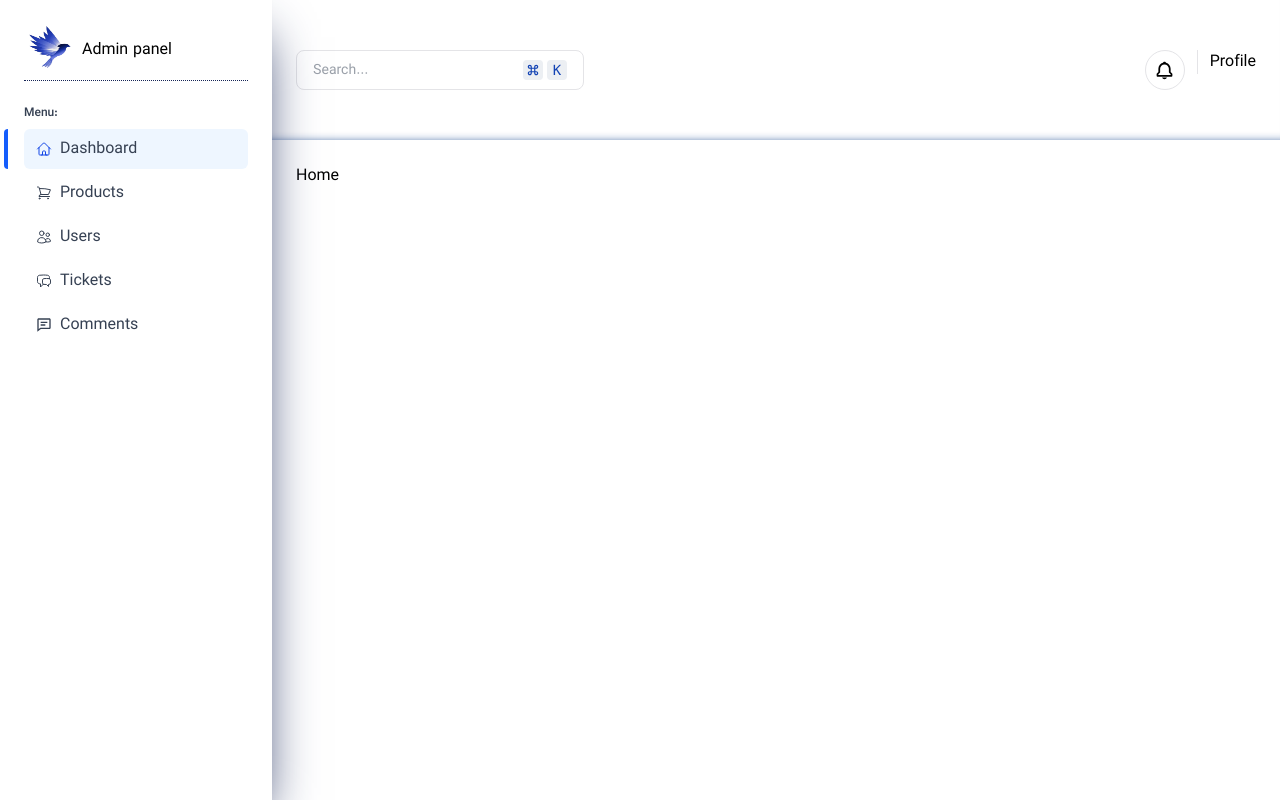
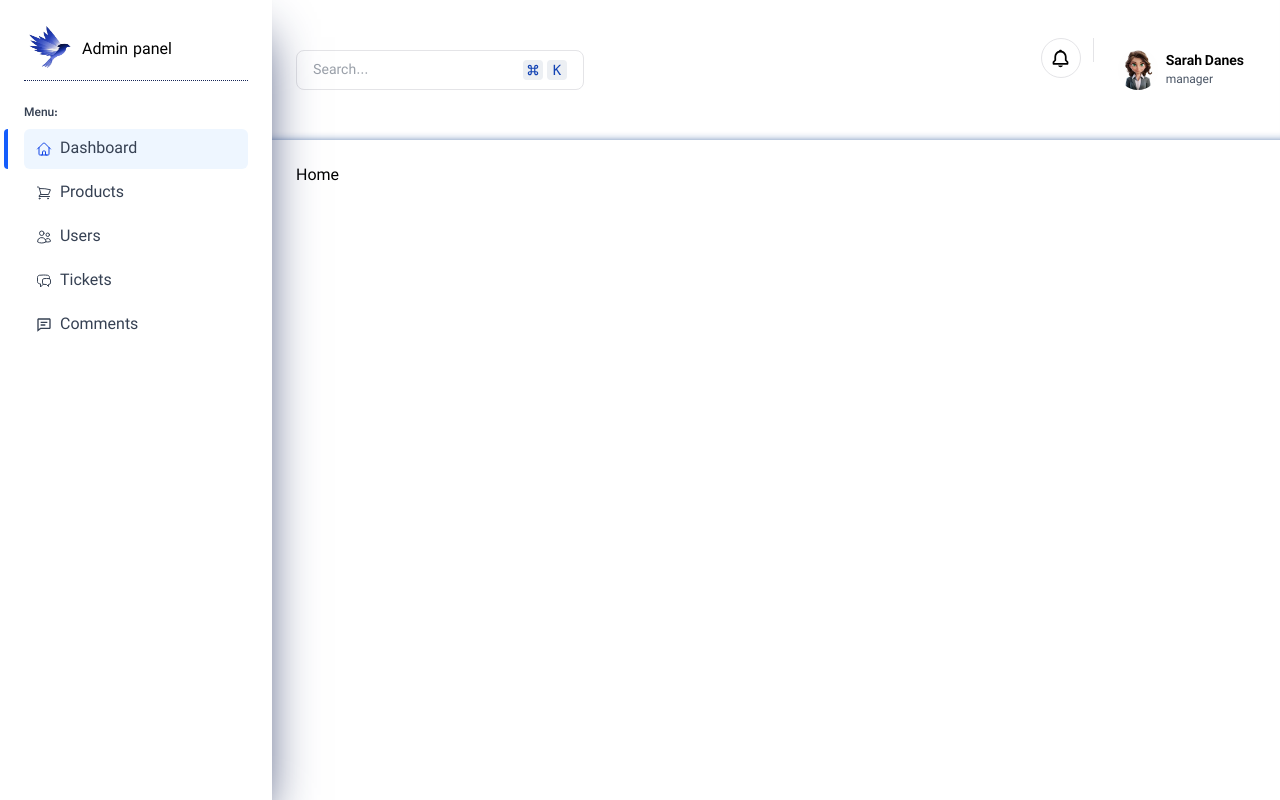
Before and after one commit to Reza-Bamoniri/Admin-Dashboard, a React (Vite) app: page / in a window 1280 px wide. Built offline with nearby package versions, Linux system fonts and the light colour scheme.

Commit message:
feat: create profile  and add styles

```diff
--- a/src/components/Header/Profile.jsx
+++ b/src/components/Header/Profile.jsx
@@ -2,7 +2,22 @@ import React from 'react'
 
 const Profile = () => {
   return (
-    <div>Profile</div>
+    <div
+      tabindex="1"
+      className="flex focus-within:ring-2 focus-within:ring-black/20 cursor-pointer items-center gap-2 select-none p-3 hover:bg-black/5 rounded-md duration-150"
+    >
+      <div className="size-10">
+        <img
+          className="size-full rounded-full object-cover"
+          src="/images/avatar.jpg"
+          alt="User Avatar"
+        />
+      </div>
+      <div>
+        <p className="text-sm font-bold">Sarah Danes</p>
+        <p className="text-xs text-gray-600">manager</p>
+      </div>
+    </div>
   )
 }
 
```
